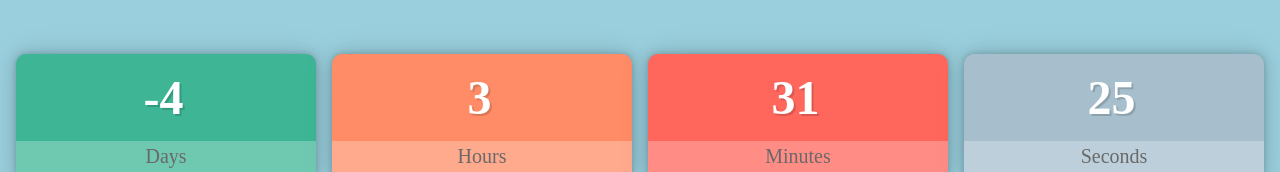
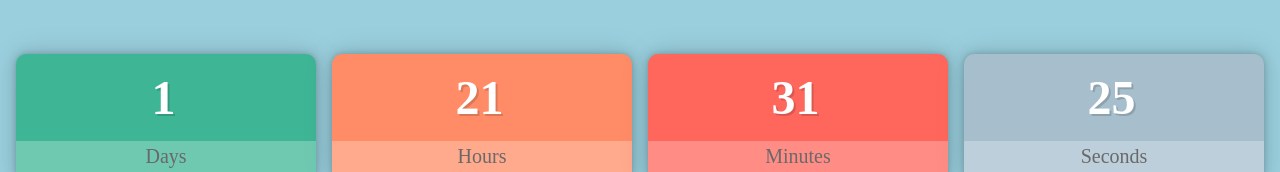
Before and after one commit to RoyGalaxy/fff, a plain HTML site: page index.html in a window 1280 px wide. Shown: the part 463-635 px from the top of the page. Drawn offline with Linux system fonts and the light colour scheme.

Commit message:
Added more time

```diff
--- a/index.html
+++ b/index.html
@@ -37,7 +37,7 @@
         let m = document.querySelector(".m");
         let s = document.querySelector(".s");
 
-        let goal = new Date("2023-06-02 00:00:00")
+        let goal = new Date("2023-06-07 18:00:00")
 
         const countDown = () => {
             let date = new Date();
```
